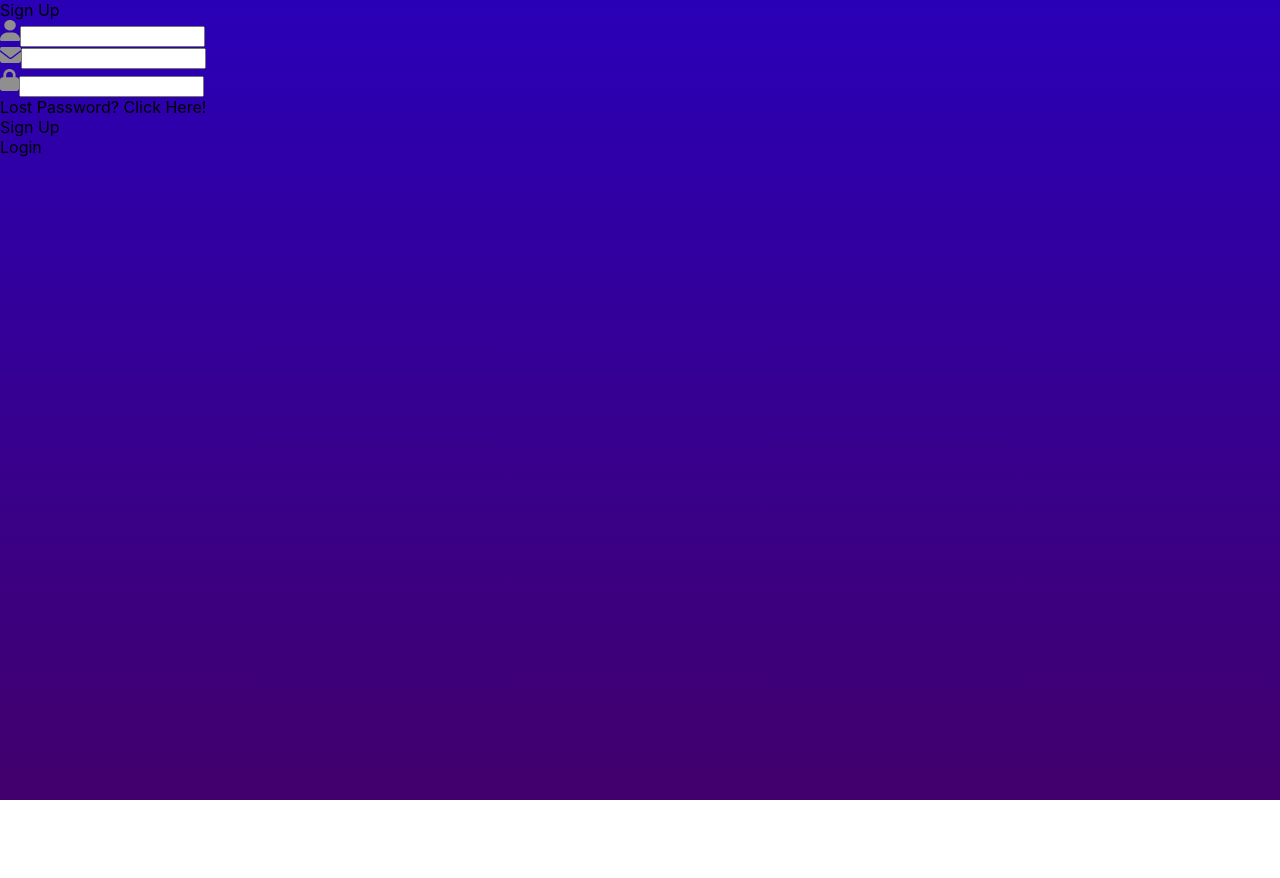
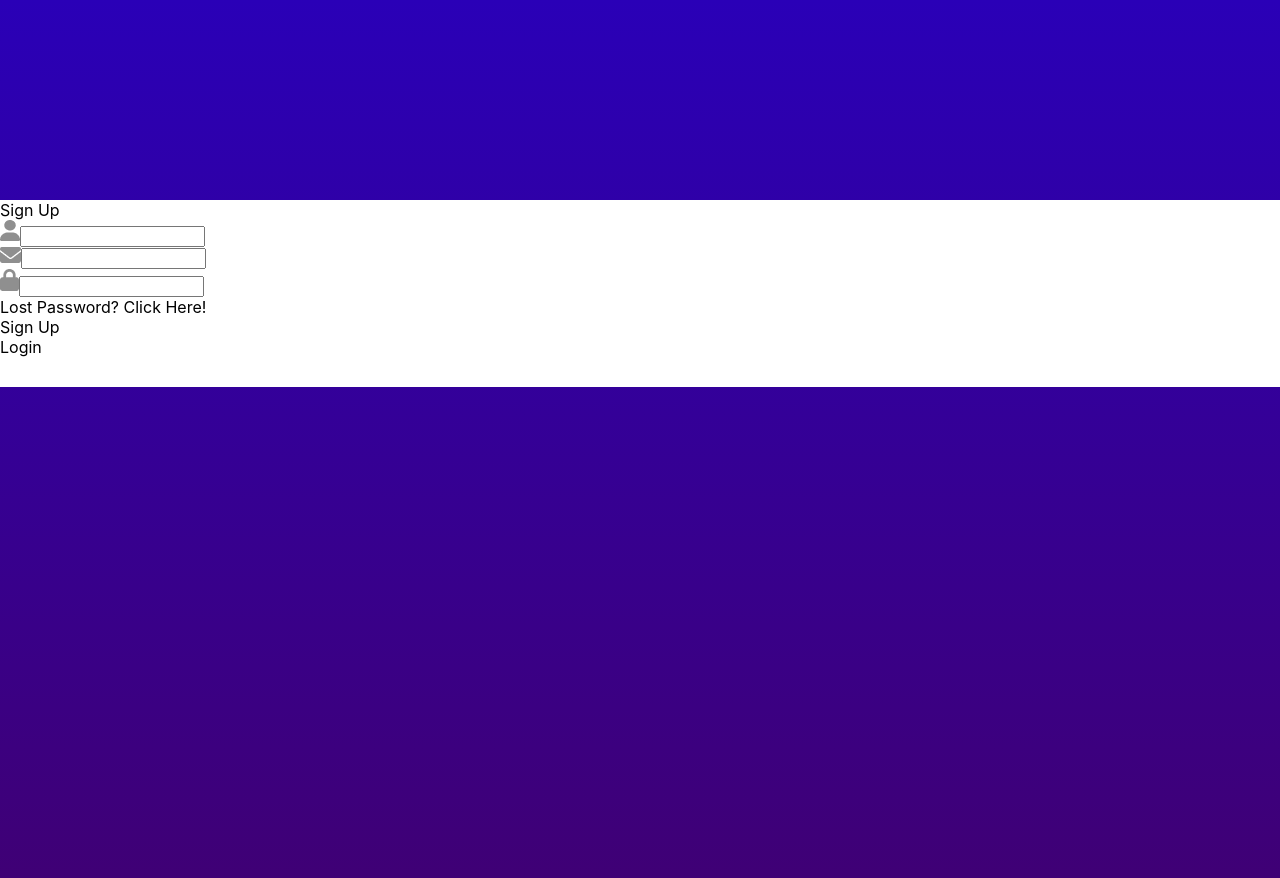
Before and after one commit to kanishkadz/SignUpForm-ReactJS, a React (Create React App) app in the folder signup/: page / in a window 1280 px wide. Shown: the top 878 px of the page. Before the commit the page ends 800 px from the top, so only its background shows below. Built offline with nearby package versions, Linux system fonts and the light colour scheme.

Commit message:
Update LoginSignup.css

```diff
--- a/signup/src/Components/LoginSignup/LoginSignup.css
+++ b/signup/src/Components/LoginSignup/LoginSignup.css
@@ -0,0 +1,8 @@
+.container{
+    display: flex;
+    flex-direction: column;
+    margin: auto;
+    margin-top: 200px;
+    background: #fff;
+    padding-bottom: 30px;
+}
```
